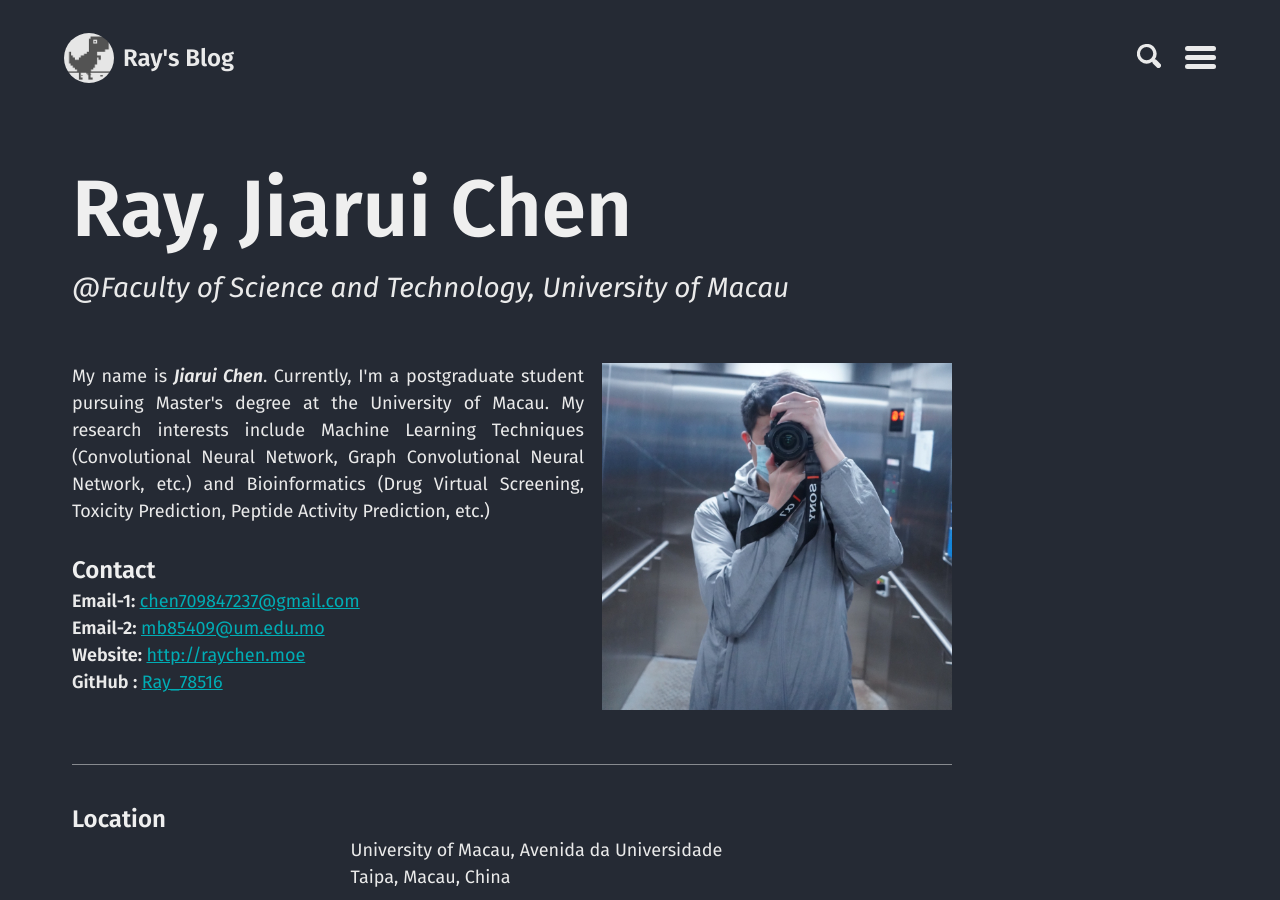
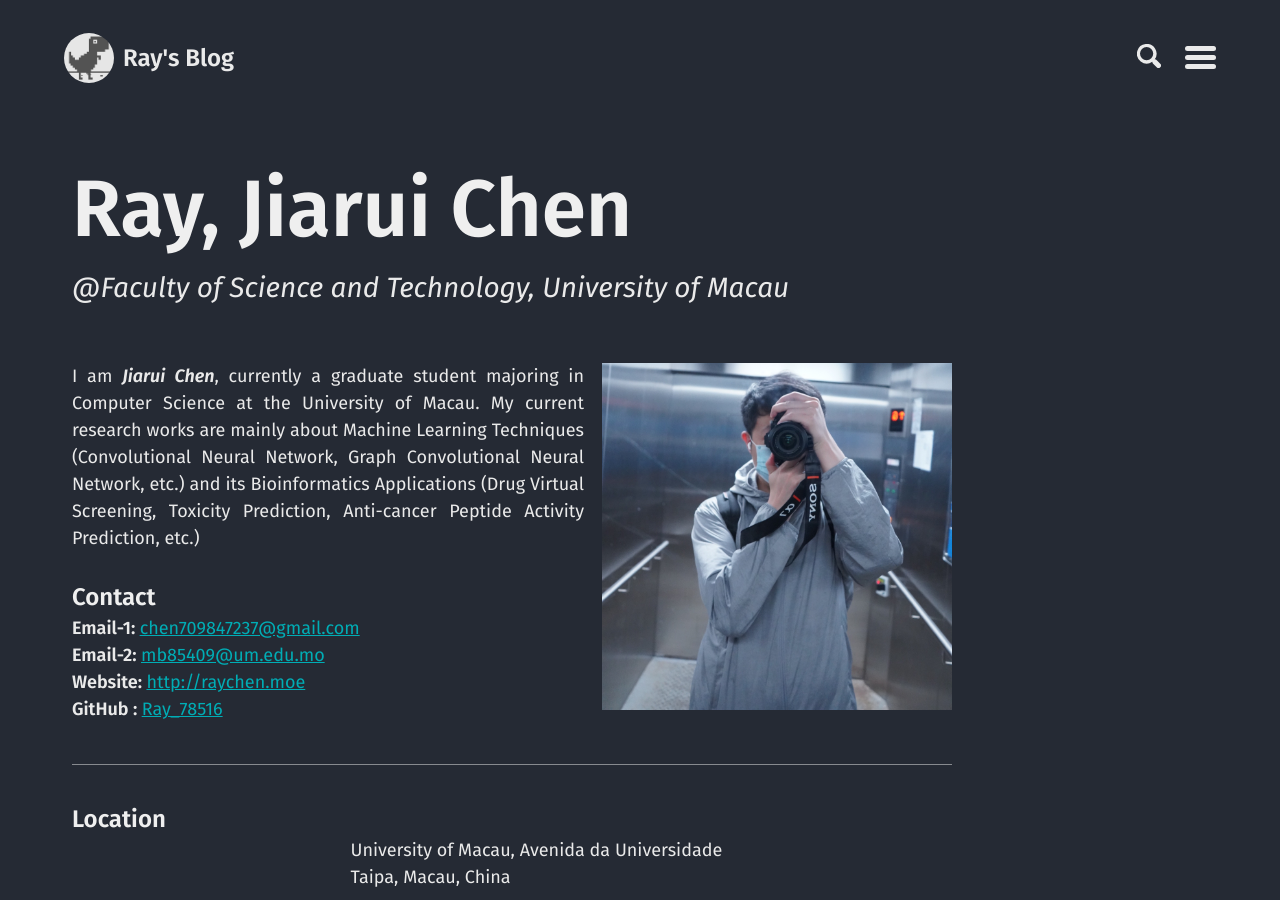
Before and after one commit to chen709847237/chen709847237, a Jekyll site: the page built from cv.md, in a window 1280 px wide and 900 px high. Built offline with Jekyll 4.4.1, drawn with Linux system fonts in a browser that asks for light colours.

Commit message:
Update cv.json

```diff
--- a/_data/cv.json
+++ b/_data/cv.json
@@ -7,7 +7,7 @@
     "email2": "mb85409@um.edu.mo",
     "phone": ,
     "website": "http://raychen.moe",
-    "summary": "<p class=\"text-justify\">My name is <strong><i>Jiarui Chen</i></strong>. Currently, I'm a postgraduate student pursuing Master's degree at the University of Macau. My research interests include Machine Learning Techniques (Convolutional Neural Network, Graph Convolutional Neural Network, etc.) and Bioinformatics (Drug Virtual Screening, Toxicity Prediction, Peptide Activity Prediction, etc.)</p>",
+    "summary": "<p class=\"text-justify\">I am <strong><i>Jiarui Chen</i></strong>, currently a graduate student majoring in Computer Science at the University of Macau. My current research works are mainly about Machine Learning Techniques (Convolutional Neural Network, Graph Convolutional Neural Network, etc.) and its Bioinformatics Applications (Drug Virtual Screening, Toxicity Prediction, Anti-cancer Peptide Activity Prediction, etc.)</p>",
     "location": {
       "address": "University of Macau, Avenida da Universidade",
       "postalCode": "",
```
